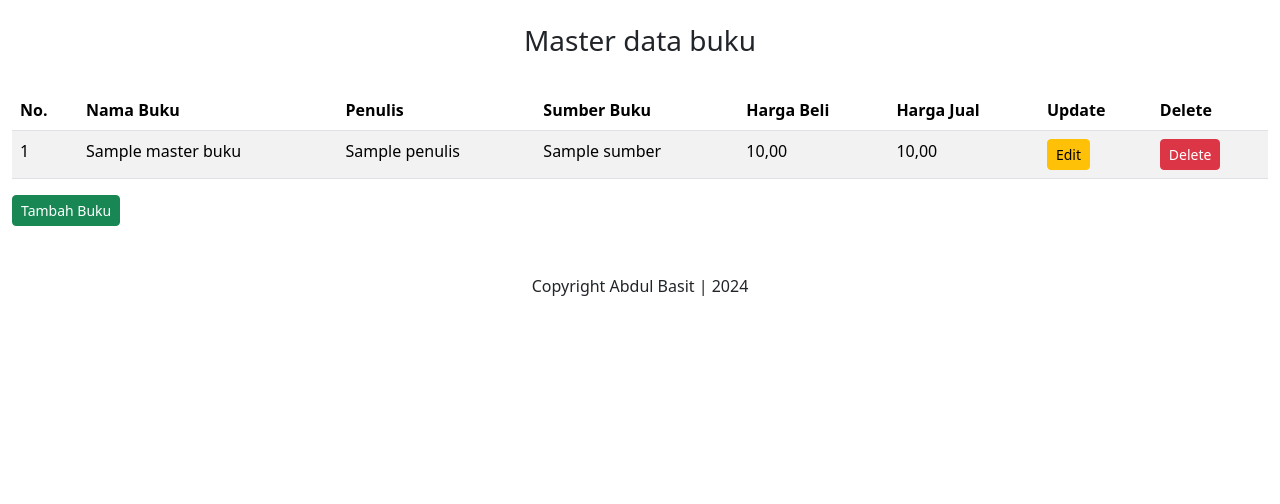
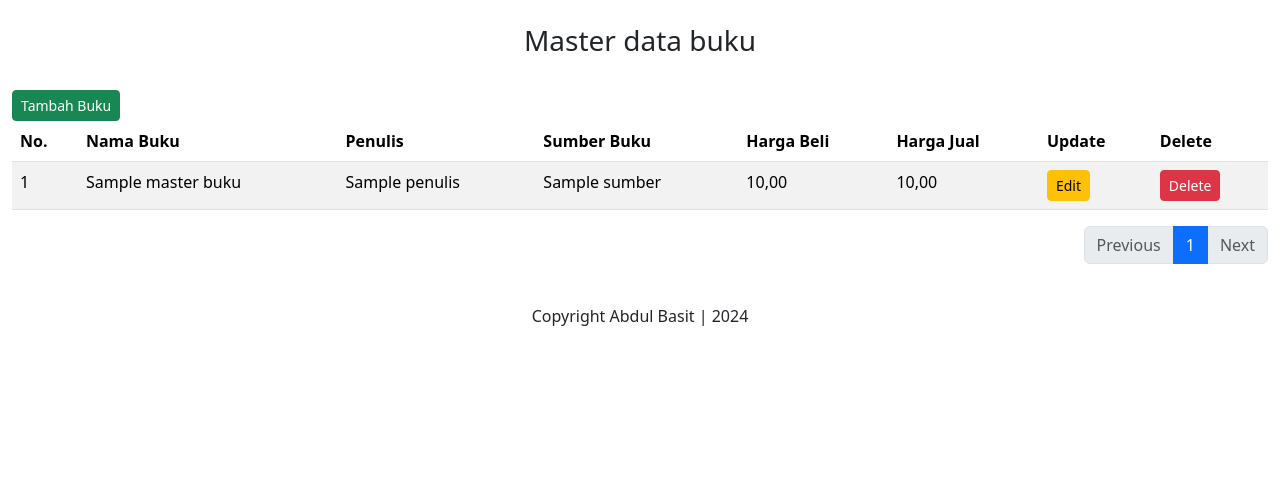
Before and after one commit to abas06/simperpus, a Django app: page /master_buku/ in a window 1280 px wide. Shown: the part 56-560 px from the top of the page. Run offline with Django 5.2, Linux system fonts and the light colour scheme; tables that the repository leaves empty hold one stand-in row (values such as "Sample post"); a database or web service that is not in the repository returns one stand-in record (values such as "Sample title"); some libraries are stand-ins or nearby versions.

Commit message:
Penambahan halaman pada master buku

```diff
--- a/perpus_app/templates/master_buku.html
+++ b/perpus_app/templates/master_buku.html
@@ -14,6 +14,7 @@
       <br/>
       <div class="d-flex justify-content-center" style="min-height: 100vh;">
         <div class="col-md-12 ">
+          <a class="btn btn-success btn-sm" href="{% url 'tambah_buku' %}" role="button">Tambah Buku</a>
           <table class="table table-striped table-hover ">
             <thead>
               <tr>
@@ -28,7 +29,7 @@
               </tr>
             </thead>
             <tbody>
-              {% for buku in list_buku %}
+              {% for buku in page_obj %}
                 <tr>
                   <td>{{ forloop.counter }}</td>
                   <td>{{ buku.1 }}</td>
@@ -37,7 +38,7 @@
                   <td class="harga">{{ buku.4 }}</td>
                   <td class="harga">{{ buku.5 }}</td>
                   <td>
-                    <a href="{% url 'edit_buku' buku.0 %}" class="btn btn-warning btn-sm">Edit</a>
+                      <a href="{% url 'edit_buku' buku.0 %}" class="btn btn-warning btn-sm">Edit</a>
                   </td>
                   <td>
                     <form action="{% url 'delete_buku' buku.0 %}" method="post">
@@ -49,8 +50,42 @@
               {% endfor %}
             </tbody>
           </table>
-          <a class="btn btn-success btn-sm" href="{% url 'tambah_buku' %}" role="button">Tambah Buku</a>
-          <br/><br/><br/>
+          <nav aria-label="Page navigation">
+            <ul class="pagination justify-content-end">
+              {% if page_obj.has_previous %}
+                <li class="page-item">
+                  <a class="page-link" href="?page={{ page_obj.previous_page_number }}">Previous</a>
+                </li>
+              {% else %}
+                <li class="page-item disabled">
+                  <a class="page-link">Previous</a>
+                </li>
+              {% endif %}
+
+              {% for num in page_obj.paginator.page_range %}
+                {% if page_obj.number == num %}
+                  <li class="page-item active">
+                    <a class="page-link">{{ num }}</a>
+                  </li>
+                {% elif num > page_obj.number|add:'-3' and num < page_obj.number|add:'3' %}
+                  <li class="page-item">
+                    <a class="page-link" href="?page={{ num }}">{{ num }}</a>
+                  </li>
+                {% endif %}
+              {% endfor %}
+
+              {% if page_obj.has_next %}
+                <li class="page-item">
+                  <a class="page-link" href="?page={{ page_obj.next_page_number }}">Next</a>
+                </li>
+              {% else %}
+                <li class="page-item disabled">
+                  <a class="page-link">Next</a>
+                </li>
+              {% endif %}
+            </ul>
+          </nav>
+          <br/>
           {% include 'footer.html' %}
         </div>
       </div>
--- a/perpus_app/views.py
+++ b/perpus_app/views.py
@@ -1,5 +1,6 @@
 
 from django.shortcuts import render, redirect, get_object_or_404
+from django.core.paginator import Paginator
 from django.http import HttpResponse
 from django.template import loader
 import psycopg2
@@ -68,9 +69,14 @@ def getMasterbuku(request):
     list_buku = cursor.fetchall()
     cursor.close()
     conn.close()
+    paginator = Paginator(list_buku, 10)  # 10 data per halaman
+    page_number = request.GET.get('page')
+    page_obj = paginator.get_page(page_number)
     template = 'master_buku.html'
-    context = {'list_buku': list_buku}
-
+    context = {
+                'list_buku': list_buku,
+                'page_obj': page_obj
+                }
     return render(request, template, context)
 
 def getMastersumberbuku(request):
```
